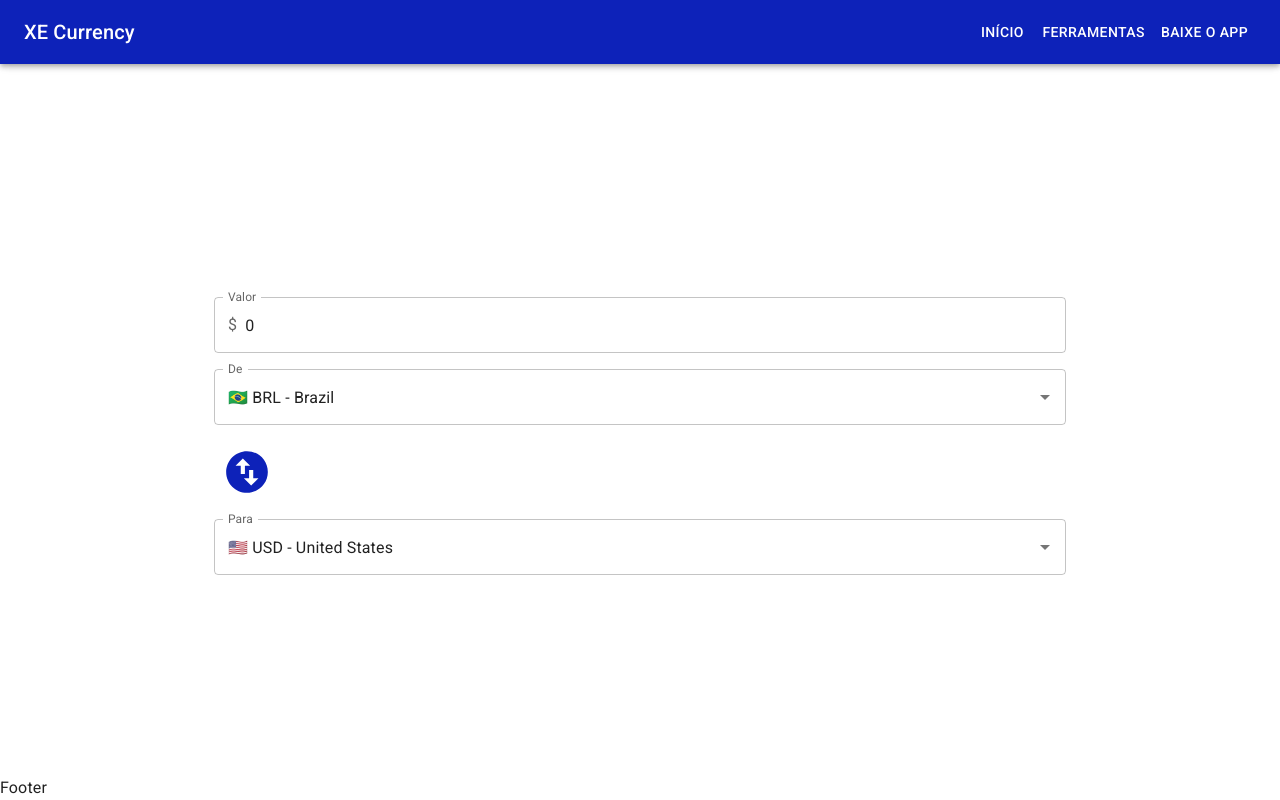
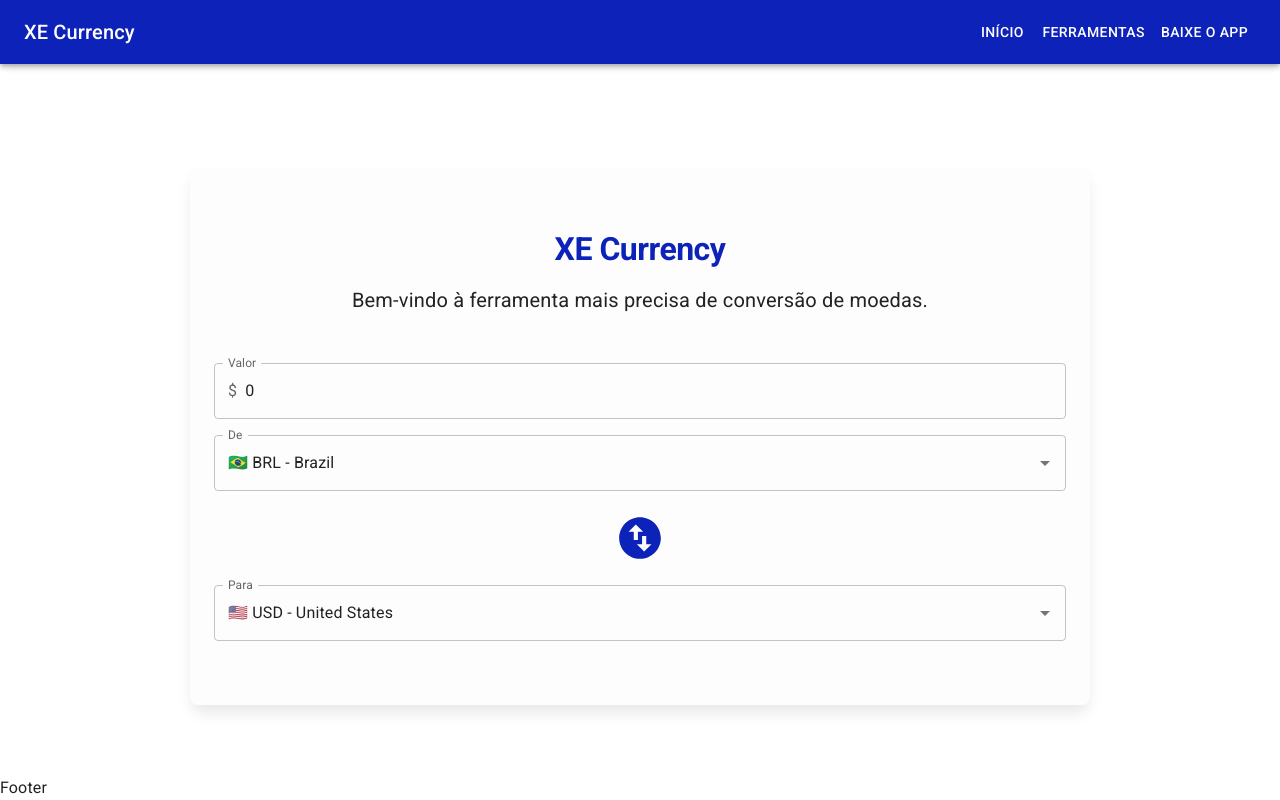
Before and after one commit to luccarauedys/currency-converter, a React (Vite) app: page / in a window 1280 px wide. Built offline with nearby package versions, Linux system fonts and the light colour scheme; a web font is replaced by a local one.

Commit message:
refactor: melhorando organização de alguns componentes

```diff
--- a/src/App.tsx
+++ b/src/App.tsx
@@ -1,15 +1,9 @@
-import { Container, Grid, Typography } from "@mui/material";
+import { Container, Typography } from "@mui/material";
+
 import DrawerAppBar from "./components/DrawerAppBar";
-import InputAmount from "./components/InputAmount";
-import SelectCurrency from "./components/SelectCurrency";
-import ButtonSwitchCurrency from "./components/ButtonSwitchCurrency";
-import { useContext } from "react";
-import { CurrencyContext } from "./contexts/CurrencyContext";
+import Main from "./components/Main";
 
 export default function App() {
-  const { fromCurrency, setFromCurrency, toCurrency, setToCurrency } =
-    useContext(CurrencyContext);
-
   const containerStyles = {
     minHeight: "100vh",
     display: "flex",
@@ -20,24 +14,7 @@
   return (
     <Container maxWidth={false} disableGutters sx={containerStyles}>
       <DrawerAppBar />
-
-      <Container maxWidth="md">
-        <Grid container spacing={2}>
-          <InputAmount />
-          <SelectCurrency
-            label="De"
-            value={fromCurrency}
-            setValue={setFromCurrency}
-          />
-          <ButtonSwitchCurrency />
-          <SelectCurrency
-            label="Para"
-            value={toCurrency}
-            setValue={setToCurrency}
-          />
-        </Grid>
-      </Container>
-
+      <Main />
       <Typography>Footer</Typography>
     </Container>
   );
--- a/src/components/DrawerAppBar.tsx
+++ b/src/components/DrawerAppBar.tsx
@@ -46,12 +46,7 @@
     <Box sx={{ display: "flex", marginBottom: "6rem" }}>
       <CssBaseline />
 
-      <AppBar
-        component="nav"
-        sx={{
-          backgroundColor: "#0d22b9",
-        }}
-      >
+      <AppBar component="nav" sx={{ backgroundColor: "#0d22b9" }}>
         <Toolbar>
           <IconButton
             color="inherit"
--- a/src/components/Main.tsx
+++ b/src/components/Main.tsx
@@ -1,5 +1,74 @@
-import { Container } from "@mui/material";
+import { useContext } from "react";
+import { CurrencyContext } from "../contexts/CurrencyContext";
+import { Box, Container, Grid, Typography } from "@mui/material";
+import InputAmount from "./InputAmount";
+import SelectCurrency from "./SelectCurrency";
+import SwitchCurrency from "./SwitchCurrency";
+import FinalResult from "./FinalResult";
 
 export default function Main() {
-  return <Container></Container>;
+  const {
+    fromCurrency,
+    setFromCurrency,
+    toCurrency,
+    setToCurrency,
+    convertedValue,
+  } = useContext(CurrencyContext);
+
+  const containerStyles = {
+    width: "90%",
+    backgroundColor: "#fdfdfd",
+    textAlign: "center",
+    color: "#222",
+    minHeight: "20rem",
+    borderRadius: 2,
+    padding: "4rem 2rem",
+    boxShadow: "0px 10px 15px -3px rgba(0,0,0,0.1)",
+    position: "relative",
+    display: "grid",
+    gap: "2rem",
+  };
+
+  const h1Styles = {
+    fontSize: "2rem",
+    fontWeight: "600",
+    marginBottom: "1rem",
+    color: "#0d22b9",
+  };
+
+  const pStyles = {
+    fontSize: "1.25rem",
+    fontWeight: "400",
+    marginBottom: "1rem",
+  };
+
+  return (
+    <Container maxWidth="md" sx={containerStyles}>
+      <Box>
+        <Typography variant="h1" sx={h1Styles}>
+          XE Currency
+        </Typography>
+        <Typography sx={pStyles}>
+          Bem-vindo à ferramenta mais precisa de conversão de moedas.
+        </Typography>
+      </Box>
+
+      <Grid container spacing={2}>
+        <InputAmount />
+        <SelectCurrency
+          label="De"
+          value={fromCurrency}
+          setValue={setFromCurrency}
+        />
+        <SwitchCurrency />
+        <SelectCurrency
+          label="Para"
+          value={toCurrency}
+          setValue={setToCurrency}
+        />
+      </Grid>
+
+      {convertedValue ? <FinalResult /> : ""}
+    </Container>
+  );
 }
--- a/src/components/ButtonSwitchCurrency.tsx
+++ b/src/components/SwitchCurrency.tsx
@@ -3,7 +3,7 @@
 import { CurrencyContext } from "../contexts/CurrencyContext";
 import SwapVerticalCircleIcon from "@mui/icons-material/SwapVerticalCircle";
 
-export default function ButtonSwitchCurrency() {
+export default function SwitchCurrency() {
   const { fromCurrency, setFromCurrency, toCurrency, setToCurrency } =
     useContext(CurrencyContext);
 
```
